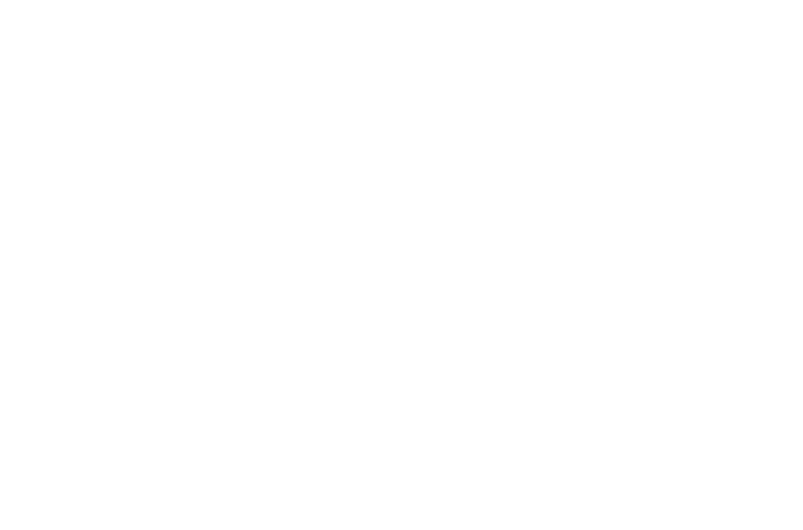
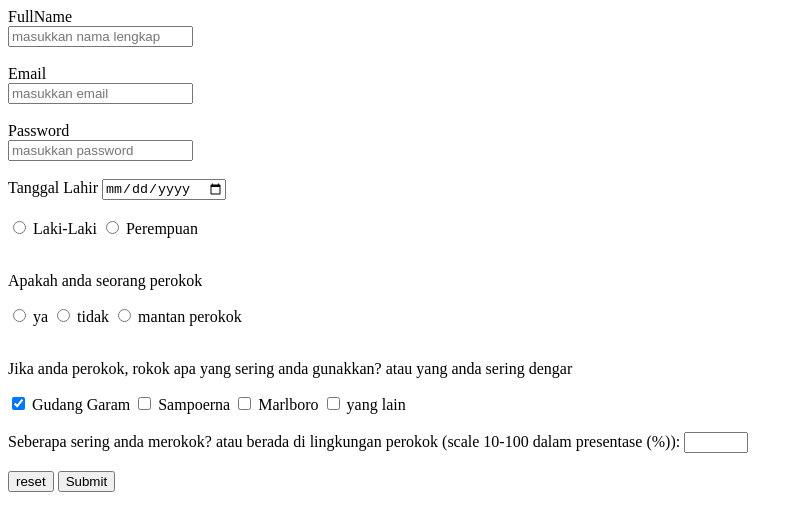
Before and after one commit to VsalCode/fgo24-html-formsurvey, a website: page index.html in a window 1280 px wide. Shown: the whole page, without its empty margins (0-803 px from the left). Drawn offline with Linux system fonts and the light colour scheme.

Commit message:
feat: add survey form

```diff
--- a/index.html
+++ b/index.html
@@ -1,11 +1,72 @@
 <!DOCTYPE html>
 <html lang="en">
-<head>
-  <meta charset="UTF-8">
-  <meta name="viewport" content="width=device-width, initial-scale=1.0">
-  <title>Form Survey</title>
-</head>
-<body>
-
-</body>
+  <head>
+    <meta charset="UTF-8" />
+    <meta name="viewport" content="width=device-width, initial-scale=1.0" />
+    <title>Form Survey</title>
+  </head>
+  <body>
+    <form action="">
+      <div>
+        <label for="fullName">FullName</label> <br />
+        <input type="text" name="fullName" id="fullName" placeholder="masukkan nama lengkap" required />
+      </div>
+      <br />
+      <div>
+        <label for="email">Email</label> <br />
+        <input type="text" name="email" id="email" placeholder="masukkan email" autocomplete="off" required />
+      </div>
+      <br />
+      <div>
+        <label for="password">Password</label> <br />
+        <input type="password" name="password" id="password" placeholder="masukkan password" required />
+      </div>
+      <br />
+      <div>
+        <label for="birthDate">Tanggal Lahir</label>
+        <input type="date" id="birthDate" name="birthDate" />
+      </div>
+      <br />
+      <div>
+        <input type="radio" name="gender" value="men" id="gender1" />
+        <label for="gender1">Laki-Laki</label>
+        <input type="radio" name="gender" value="women" id="gender2" />
+        <label for="gender2">Perempuan</label>
+      </div>
+      <br />
+      <div>
+        <p>Apakah anda seorang perokok</p>
+        <div>
+          <input type="radio" name="smoker" value="smoker" id="smoker" />
+          <label for="smoker">ya</label>
+          <input type="radio" name="smoker" value="notSmoker" id="notSmoker" />
+          <label for="notSmoker">tidak</label>
+          <input type="radio" name="smoker" value="exSmoker" id="exSmoker" />
+          <label for="exSmoker">mantan perokok</label>
+        </div>
+      </div>
+      <br />
+      <div>
+        <p>Jika anda perokok, rokok apa yang sering anda gunakkan? atau yang anda sering dengar</p>
+        <div>
+          <input type="checkbox" id="gudangGaram" name="cigarette" checked />
+          <label for="gudangGaram">Gudang Garam</label>
+          <input type="checkbox" id="sampoerna" name="cigarette" />
+          <label for="sampoerna">Sampoerna</label>
+          <input type="checkbox" id="Marlboro" name="cigarette" />
+          <label for="Marlboro">Marlboro</label>
+          <input type="checkbox" id="other" name="cigarette" />
+          <label for="other">yang lain</label>
+        </div>
+      </div>
+      <br />
+      <div>
+        <label for="scale">Seberapa sering anda merokok? atau berada di lingkungan perokok (scale 10-100 dalam presentase (%)):</label>
+        <input type="number" id="scale" name="scale" min="10" max="100" />
+      </div>
+      <br />
+      <button type="reset">reset</button>
+      <button type="submit">Submit</button>
+    </form>
+  </body>
 </html>
--- a/package.json
+++ b/package.json
@@ -3,7 +3,8 @@
   "version": "1.0.0",
   "main": "index.html",
   "scripts": {
-    "test": "echo \"Error: no test specified\" && exit 1"
+    "test": "echo \"Error: no test specified\" && exit 1",
+    "dev": "live-server"
   },
   "keywords": [],
   "author": "",
```
